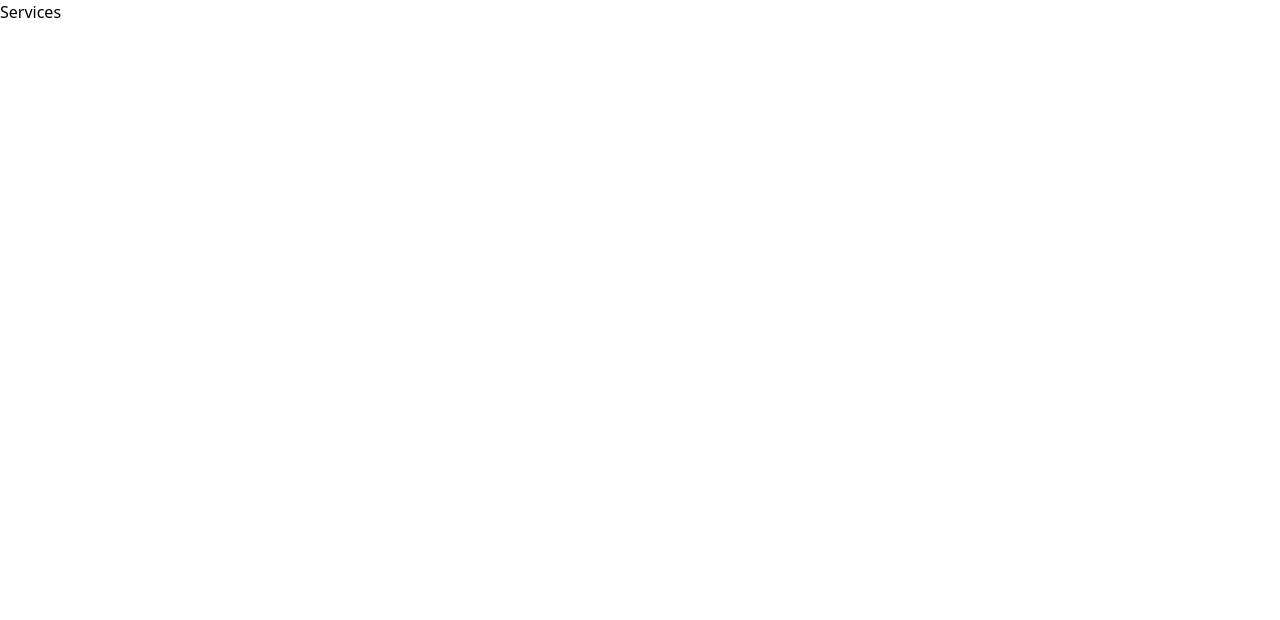
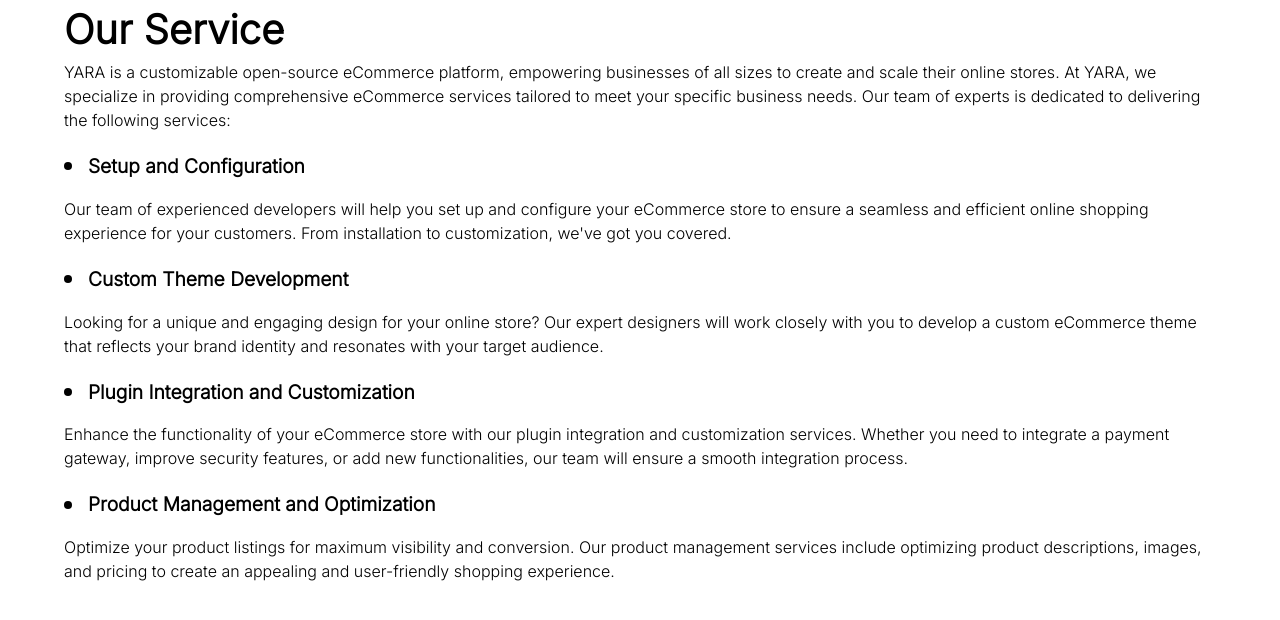
Before and after one commit to Dearbornadeolu/treekle-soft, a React (Vite) app: page /services in a window 1280 px wide. Shown: the top 620 px of the page. Built offline with nearby package versions, Linux system fonts and the light colour scheme.

Commit message:
service updating

```diff
--- a/src/comp/Services.jsx
+++ b/src/comp/Services.jsx
@@ -1,7 +1,44 @@
 
 const Services = () => {
   return (
-    <div>Services</div>
+    <>
+    <div className="md:w-[90%] m-auto">
+        <div className=" ">
+            <h1 className="text-[40px] font-bold font-Inter">
+                Our Service
+            </h1>
+            <p className="text-[1rem] font-Inter">
+            YARA is a customizable open-source eCommerce platform, empowering businesses of all sizes to create and scale their online stores. At YARA, we specialize in providing comprehensive eCommerce services tailored to meet your specific business needs. Our team of experts is dedicated to delivering the following services:
+            </p>
+        </div>
+        <ul className="font-Inter mt-5">
+            <li className="">
+                <h1 className="flex items-center gap-4 text-[1.2rem] font-bold"><div className="bg-black w-[8px] h-[8px] rounded-full"></div> Setup and Configuration</h1>
+                <p className="mt-4">
+                Our team of experienced developers will help you set up and configure your eCommerce store to ensure a seamless and efficient online shopping experience for your customers. From installation to customization, we've got you covered.
+                </p>
+            </li>
+            <li className="mt-5">
+                <h1 className="flex items-center gap-4 text-[1.2rem] font-bold"><div className="bg-black w-[8px] h-[8px] rounded-full"></div> Custom Theme Development</h1>
+                <p className="mt-4">
+                Looking for a unique and engaging design for your online store? Our expert designers will work closely with you to develop a custom eCommerce theme that reflects your brand identity and resonates with your target audience.
+                </p>
+            </li>
+            <li className="mt-5">
+                <h1 className="flex items-center gap-4 text-[1.2rem] font-bold"><div className="bg-black w-[8px] h-[8px] rounded-full"></div> Plugin Integration and Customization</h1>
+                <p className="mt-4">
+                Enhance the functionality of your eCommerce store with our plugin integration and customization services. Whether you need to integrate a payment gateway, improve security features, or add new functionalities, our team will ensure a smooth integration process.
+                </p>
+            </li>
+            <li className="mt-5">
+                <h1 className="flex items-center gap-4 text-[1.2rem] font-bold"><div className="bg-black w-[8px] h-[8px] rounded-full"></div> Product Management and Optimization</h1>
+                <p className="mt-4">
+                Optimize your product listings for maximum visibility and conversion. Our product management services include optimizing product descriptions, images, and pricing to create an appealing and user-friendly shopping experience.
+                </p>
+            </li>
+        </ul>
+    </div>
+    </>
   )
 }
 
```
